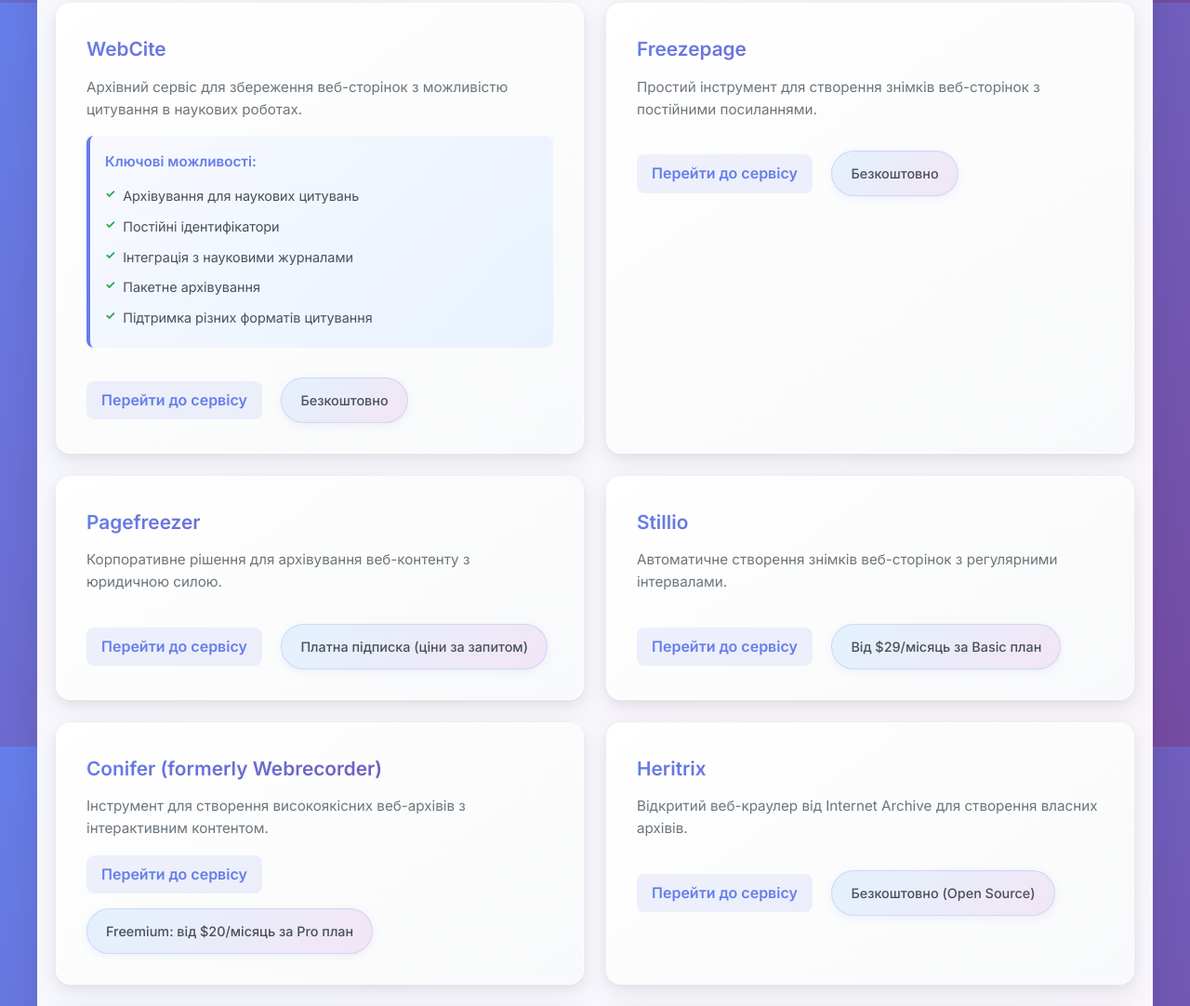
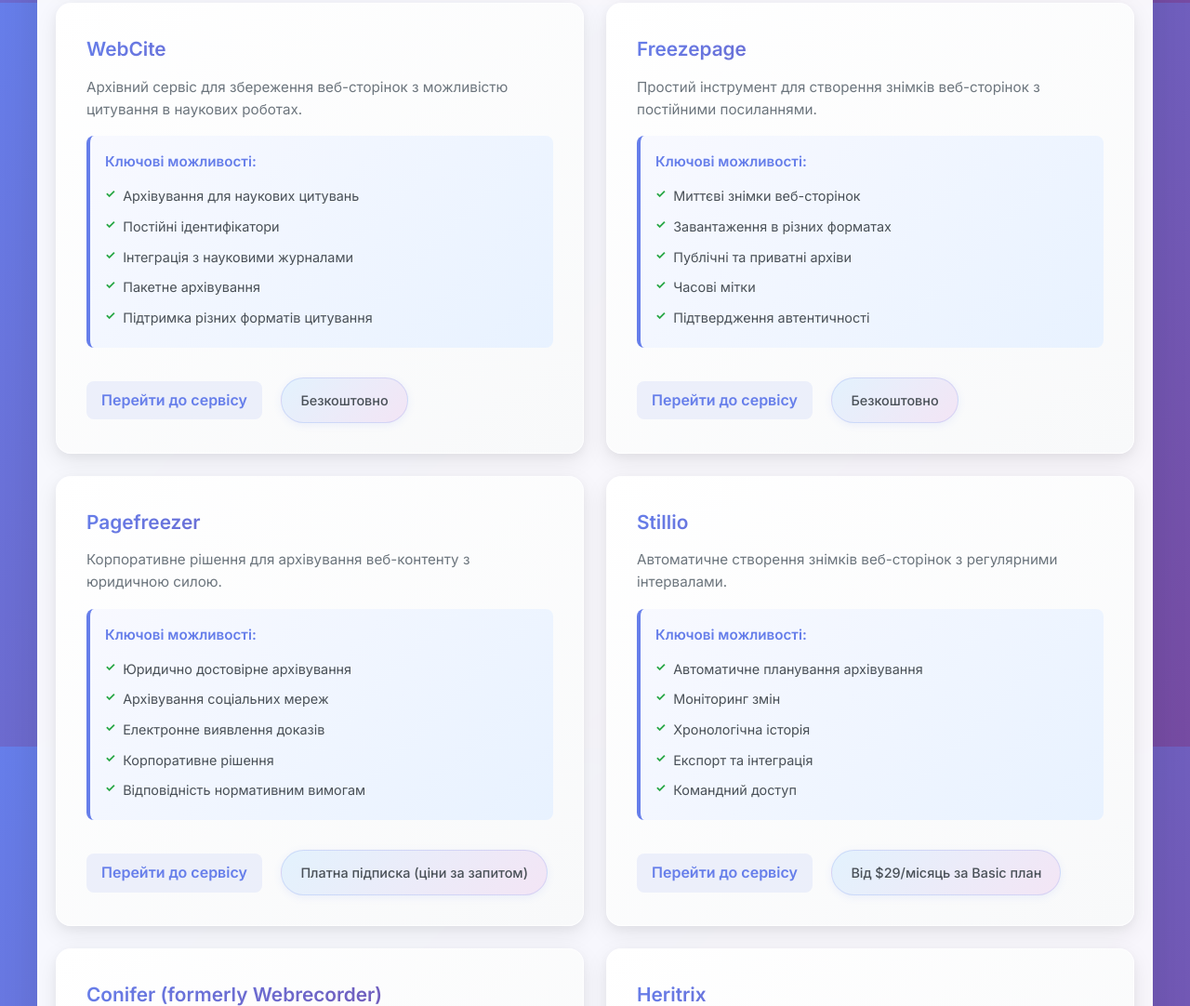
Before and after one commit to olpex/effective_search, a plain HTML site: page archives-caches.html in a window 1280 px wide. Shown: the part 2397-3479 px from the top of the page at 93% size. Drawn offline with Linux system fonts and the light colour scheme.

Commit message:
docs(archives-caches): add key features section for archive services
Add detailed key features lists for Freezepage, Pagefreezer, and Stillio services to provide users with better understanding of each service's capabilities.

```diff
--- a/archives-caches.html
+++ b/archives-caches.html
@@ -174,6 +174,16 @@
             <div class="service-card">
                 <h4>Freezepage</h4>
                 <p>Простий інструмент для створення знімків веб-сторінок з постійними посиланнями.</p>
+                <div class="key-features">
+                    <strong>Ключові можливості:</strong>
+                    <ul>
+                        <li>Миттєві знімки веб-сторінок</li>
+                        <li>Завантаження в різних форматах</li>
+                        <li>Публічні та приватні архіви</li>
+                        <li>Часові мітки</li>
+                        <li>Підтвердження автентичності</li>
+                    </ul>
+                </div>
                 <a href="https://www.freezepage.com" class="service-link" target="_blank">Перейти до сервісу</a>
                 <div class="pricing">Безкоштовно</div>
             </div>
@@ -181,6 +191,16 @@
             <div class="service-card">
                 <h4>Pagefreezer</h4>
                 <p>Корпоративне рішення для архівування веб-контенту з юридичною силою.</p>
+                <div class="key-features">
+                    <strong>Ключові можливості:</strong>
+                    <ul>
+                        <li>Юридично достовірне архівування</li>
+                        <li>Архівування соціальних мереж</li>
+                        <li>Електронне виявлення доказів</li>
+                        <li>Корпоративне рішення</li>
+                        <li>Відповідність нормативним вимогам</li>
+                    </ul>
+                </div>
                 <a href="https://www.pagefreezer.com" class="service-link" target="_blank">Перейти до сервісу</a>
                 <div class="pricing">Платна підписка (ціни за запитом)</div>
             </div>
@@ -188,6 +208,16 @@
             <div class="service-card">
                 <h4>Stillio</h4>
                 <p>Автоматичне створення знімків веб-сторінок з регулярними інтервалами.</p>
+                <div class="key-features">
+                    <strong>Ключові можливості:</strong>
+                    <ul>
+                        <li>Автоматичне планування архівування</li>
+                        <li>Моніторинг змін</li>
+                        <li>Хронологічна історія</li>
+                        <li>Експорт та інтеграція</li>
+                        <li>Командний доступ</li>
+                    </ul>
+                </div>
                 <a href="https://stillio.com" class="service-link" target="_blank">Перейти до сервісу</a>
                 <div class="pricing">Від $29/місяць за Basic план</div>
             </div>
```
